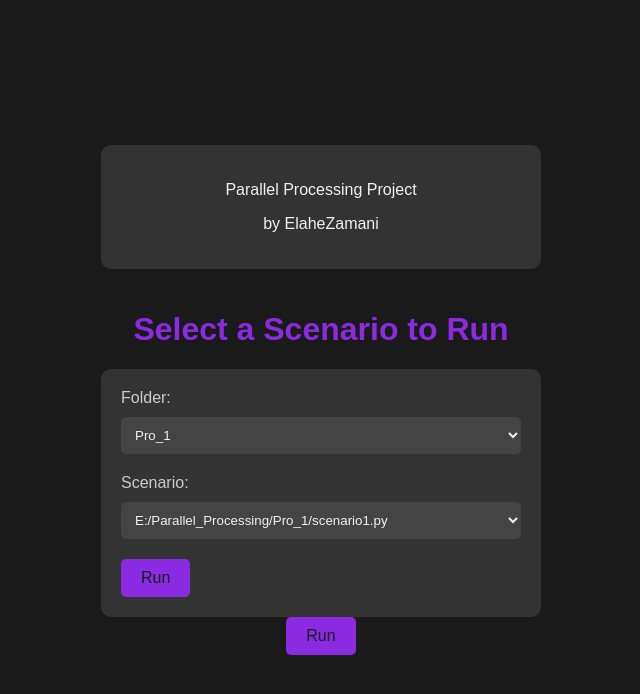
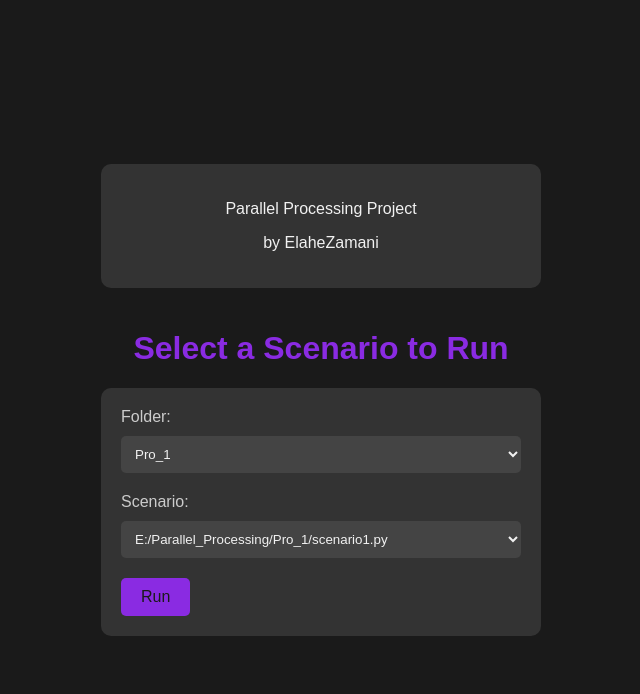
Before and after one commit to zeliela/Parallel_Processing, a FastAPI app: page / in a window 1280 px wide. Shown: the top 694 px of the page, without its empty margins (319-959 px from the left). Run offline with FastAPI, Linux system fonts and the light colour scheme.

Commit message:
Update index.html

```diff
--- a/templates/index.html
+++ b/templates/index.html
@@ -93,9 +93,3 @@
     </form>
 </body>
 </html>
-
-
-        <input type="submit" value="Run">
-    </form>
-</body>
-</html>
```
